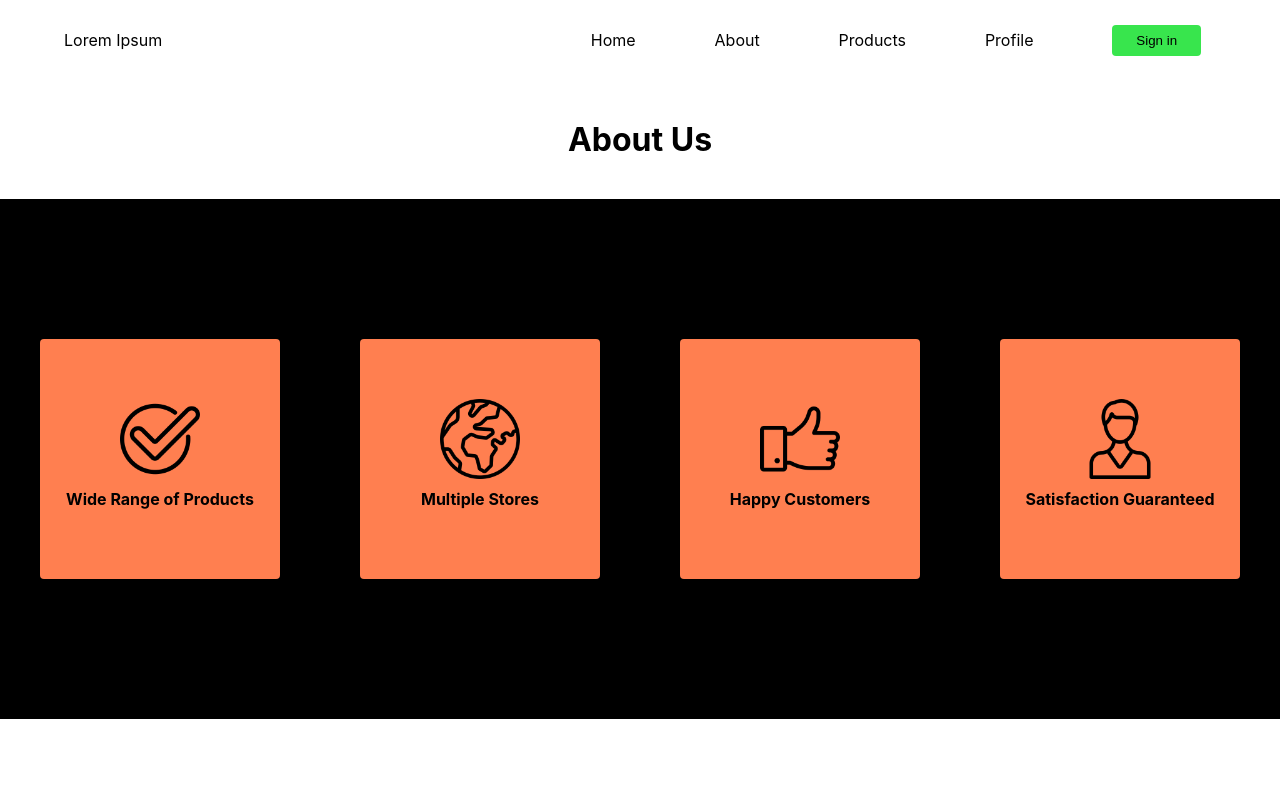
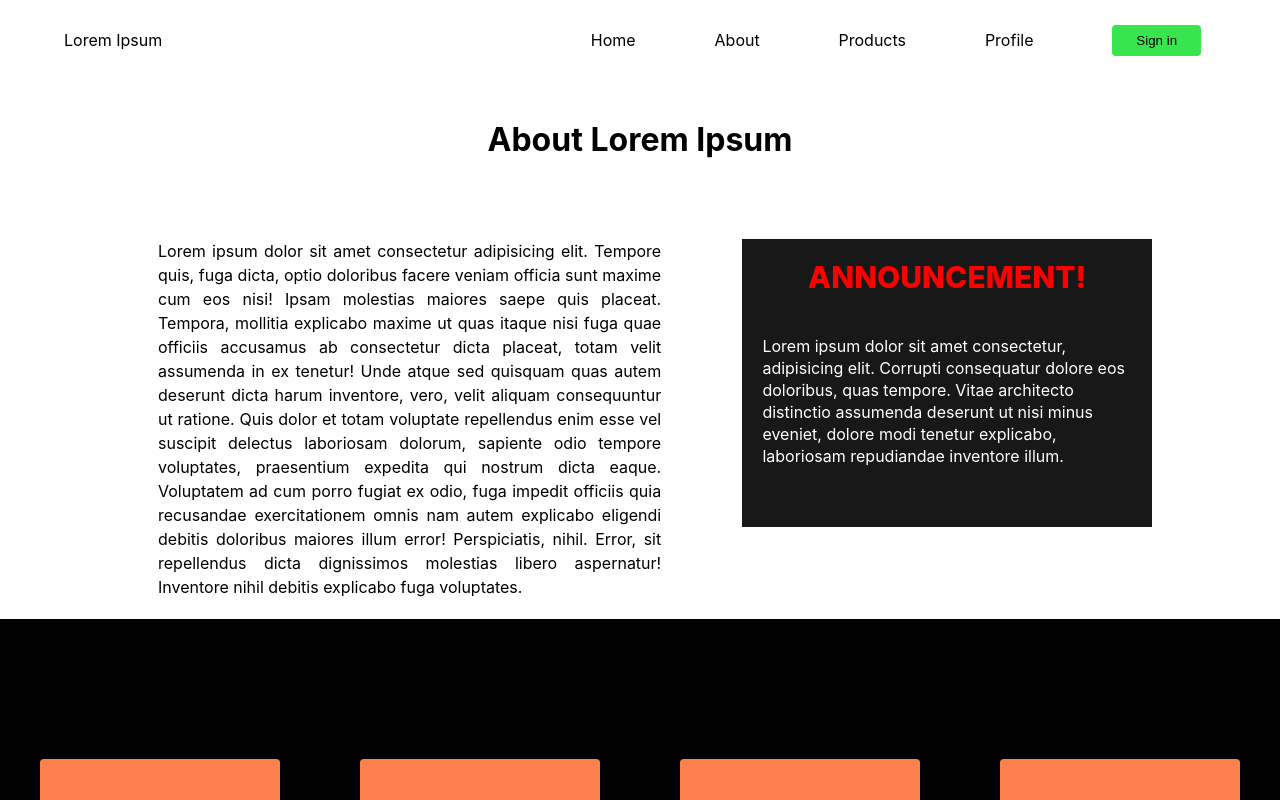
Before and after one commit to aaahanamehrotra/shoes-e-commerce, a Next.js app: page /about in a window 1280 px wide. Shown: the top 800 px of the page. Built offline with nearby package versions, Linux system fonts and the light colour scheme; no server answers.

Commit message:
about us

```diff
--- a/pages/_app.js
+++ b/pages/_app.js
@@ -16,6 +16,10 @@ export default function App({
         <link rel="icon" type="image/x-icon" href="/images/favicon.ico" />
       </Head>
       <Component {...pageProps} />
+
+      <footer>
+        <p>Copyright &copy; 2022 Lorem Ipsum Official Website</p>
+      </footer>
     </SessionProvider>
   );
 }
--- a/pages/about.js
+++ b/pages/about.js
@@ -10,31 +10,46 @@ function About() {
   return (
     <>
       <Navbar session={session} />
-      <h1 className="page-heading">About Us</h1>
-      {/* <div className={styles.products}>
-      <div className={styles.productsrow}>
-    <Image src={"/images/usp.png"} width={80} height={80} className={styles.img2}/>
+      <h1 className="page-heading">About Lorem Ipsum</h1>
 
-      <h3>Lorem & Ipsum</h3>
-      <p>Lorem ipsum dolor sit amet, quis in duis, iaculis id felis. Consectetuer vestibulum, nunc urna lectus, erat ligula. Hendrerit nam, lectus ante, ut lorem eros.</p>
-    </div><div className={styles.productsrow}>
-    <Image src={"/images/usp.png"} width={80} height={80} className={styles.img2}/>
-
-      <h3>Lorem & Ipsum</h3>
-      <p>Lorem ipsum dolor sit amet, quis in duis, iaculis id felis. Consectetuer vestibulum, nunc urna lectus, erat ligula. Hendrerit nam, lectus ante, ut lorem eros.</p>
-    </div><div className={styles.productsrow}>
-    <Image src={"/images/usp.png"} width={80} height={80} className={styles.img2}/>
-
-      <h3>Lorem & Ipsum</h3>
-      <p>Lorem ipsum dolor sit amet, quis in duis, iaculis id felis. Consectetuer vestibulum, nunc urna lectus, erat ligula. Hendrerit nam, lectus ante, ut lorem eros.</p>
-    </div><div className={styles.productsrow}>
-    <Image src={"/images/usp.png"} width={80} height={80} className={styles.img2}/>
-
-      <h3>Lorem & Ipsum</h3>
-      <p>Lorem ipsum dolor sit amet, quis in duis, iaculis id felis. Consectetuer vestibulum, nunc urna lectus, erat ligula. Hendrerit nam, lectus ante, ut lorem eros.</p>
-    </div>
-
-  </div> */}
+      <div className={styles.container}>
+        <section className={styles.main}>
+          <p className={styles.p}>
+            Lorem ipsum dolor sit amet consectetur adipisicing elit. Tempore
+            quis, fuga dicta, optio doloribus facere veniam officia sunt maxime
+            cum eos nisi! Ipsam molestias maiores saepe quis placeat. Tempora,
+            mollitia explicabo maxime ut quas itaque nisi fuga quae officiis
+            accusamus ab consectetur dicta placeat, totam velit assumenda in ex
+            tenetur! Unde atque sed quisquam quas autem deserunt dicta harum
+            inventore, vero, velit aliquam consequuntur ut ratione. Quis dolor
+            et totam voluptate repellendus enim esse vel suscipit delectus
+            laboriosam dolorum, sapiente odio tempore voluptates, praesentium
+            expedita qui nostrum dicta eaque. Voluptatem ad cum porro fugiat ex
+            odio, fuga impedit officiis quia recusandae exercitationem omnis nam
+            autem explicabo eligendi debitis doloribus maiores illum error!
+            Perspiciatis, nihil. Error, sit repellendus dicta dignissimos
+            molestias libero aspernatur! Inventore nihil debitis explicabo fuga
+            voluptates.
+          </p>
+          <br />
+          {/* <Image
+            src={"/images/favicon.png"}
+            alt=""
+            width="500"
+            height="500"
+            className={styles.logo}
+          /> */}
+        </section>
+        <aside className={styles.sidebar}>
+          <p className={styles.red}>ANNOUNCEMENT!</p>
+          <div className={styles.sidetext}>
+            Lorem ipsum dolor sit amet consectetur, adipisicing elit. Corrupti
+            consequatur dolore eos doloribus, quas tempore. Vitae architecto
+            distinctio assumenda deserunt ut nisi minus eveniet, dolore modi
+            tenetur explicabo, laboriosam repudiandae inventore illum.
+          </div>
+        </aside>
+      </div>
       <div className={styles.stats}>
         <div className={styles.component}>
           <Image src={"/images/usp.png"} width={80} height={80} />
--- a/styles/About.module.css
+++ b/styles/About.module.css
@@ -29,3 +29,67 @@
   font-size: 16px;
   margin-block: 10px;
 }
+
+.container {
+  width: 80%;
+  margin: auto;
+  margin-top: 10vh;
+  overflow: hidden;
+  display: flex;
+  justify-content: space-between;
+}
+
+.main {
+  width: 55%;
+  padding: 0px 30px;
+  box-sizing: border-box;
+}
+
+.sidebar {
+  float: right;
+  width: 40%;
+  background: #181818;
+  color: #fff;
+  padding: 20px;
+  box-sizing: border-box;
+  margin-right: 0;
+  height: fit-content;
+}
+.sidetext {
+  margin-block: 40px;
+  line-height: 22px;
+}
+
+@media (max-width: 900px) {
+  .container {
+    flex-direction: column-reverse;
+  }
+  .main {
+    width: 100%;
+  }
+  .sidebar {
+    width: 100%;
+    margin-block-end: 10vh;
+  }
+  .main {
+    padding: 0;
+  }
+}
+
+.logo {
+  float: right;
+  margin: 0 0 0 15px;
+}
+
+.red {
+  font-weight: 800;
+  font-size: 30px;
+  color: rgb(255, 0, 0);
+  text-align: center;
+}
+
+.p {
+  text-align: justify;
+  font-size: 16px;
+  line-height: 24px;
+}
--- a/styles/index.css
+++ b/styles/index.css
@@ -38,3 +38,11 @@ a {
   text-align: center;
   margin-block: 40px;
 }
+
+footer {
+  background: #181818;
+  color: #fff;
+  text-align: center;
+  padding: 20px;
+  margin-top: 10vh;
+}
```
Also changed, not shown: data/aboutus.js (added), data/homepage.js (added).
